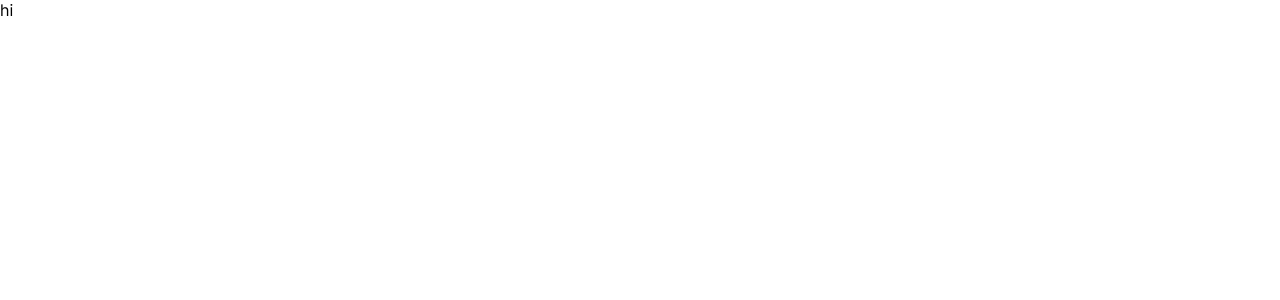
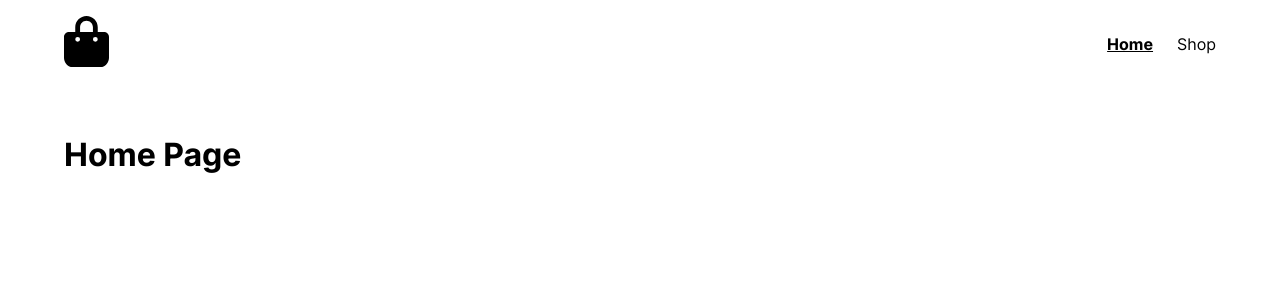
Before and after one commit to thomaserdmenger/superCode-Fake-Store-React-Router-DOM, a React (Vite) app: page / in a window 1280 px wide. Shown: the top 300 px of the page. Built offline with nearby package versions, Linux system fonts and the light colour scheme.

Commit message:
Add Header and Routing

```diff
--- a/src/App.jsx
+++ b/src/App.jsx
@@ -1,7 +1,25 @@
 import './App.css'
+import { BrowserRouter, Routes, Route } from 'react-router-dom'
+import Home from './pages/Home/Home'
+import Shop from './pages/Shop/Shop'
+import Header from './components/Header/Header'
 
 function App() {
-  return 'hi'
+  return (
+    <BrowserRouter>
+      <Header />
+      <Routes>
+        <Route
+          path='/'
+          element={<Home />}
+        />
+        <Route
+          path='/shop'
+          element={<Shop />}
+        />
+      </Routes>
+    </BrowserRouter>
+  )
 }
 
 export default App
--- /dev/null
+++ b/src/components/Header/Header.css
@@ -0,0 +1,16 @@
+header {
+  display: flex;
+  align-items: center;
+  justify-content: space-between;
+  padding-inline: 5%;
+  padding-block: 1rem 4rem;
+}
+
+header nav {
+  display: flex;
+  gap: 1.5rem;
+}
+
+header svg {
+  width: 45px;
+}
--- /dev/null
+++ b/src/components/Header/Header.jsx
@@ -0,0 +1,22 @@
+import { Link, NavLink } from 'react-router-dom'
+import './Header.css'
+
+const Header = () => {
+  return (
+    <header>
+      <Link to='/'>
+        <svg
+          xmlns='http://www.w3.org/2000/svg'
+          viewBox='0 0 448 512'>
+          <path d='M160 112c0-35.3 28.7-64 64-64s64 28.7 64 64v48H160V112zm-48 48H48c-26.5 0-48 21.5-48 48V416c0 53 43 96 96 96H352c53 0 96-43 96-96V208c0-26.5-21.5-48-48-48H336V112C336 50.1 285.9 0 224 0S112 50.1 112 112v48zm24 48a24 24 0 1 1 0 48 24 24 0 1 1 0-48zm152 24a24 24 0 1 1 48 0 24 24 0 1 1 -48 0z' />
+        </svg>
+      </Link>
+      <nav>
+        <NavLink to='/'>Home</NavLink>
+        <NavLink to='/shop'>Shop</NavLink>
+      </nav>
+    </header>
+  )
+}
+
+export default Header
--- a/src/index.css
+++ b/src/index.css
@@ -14,6 +14,20 @@ html {
     Roboto, Oxygen, Ubuntu, Cantarell, 'Open Sans', 'Helvetica Neue', sans-serif;
 }
 
+.wrapper {
+  padding-inline: 5%;
+}
+
 img {
   max-width: 100%;
 }
+
+a {
+  all: unset;
+  cursor: pointer;
+}
+
+.active {
+  font-weight: 700;
+  text-decoration: underline;
+}
--- /dev/null
+++ b/src/pages/Home/Home.jsx
@@ -0,0 +1,13 @@
+import './Home.css'
+
+const Home = () => {
+  return (
+    <div className='wrapper'>
+      <main>
+        <h1>Home Page</h1>
+      </main>
+    </div>
+  )
+}
+
+export default Home
--- /dev/null
+++ b/src/pages/Shop/Shop.jsx
@@ -0,0 +1,13 @@
+import './Shop.css'
+
+const Shop = () => {
+  return (
+    <div className='wrapper'>
+      <main>
+        <h1>Shop</h1>
+      </main>
+    </div>
+  )
+}
+
+export default Shop
```
Also changed, not shown: src/pages/Home/Home.css (added), src/pages/Shop/Shop.css (added).
